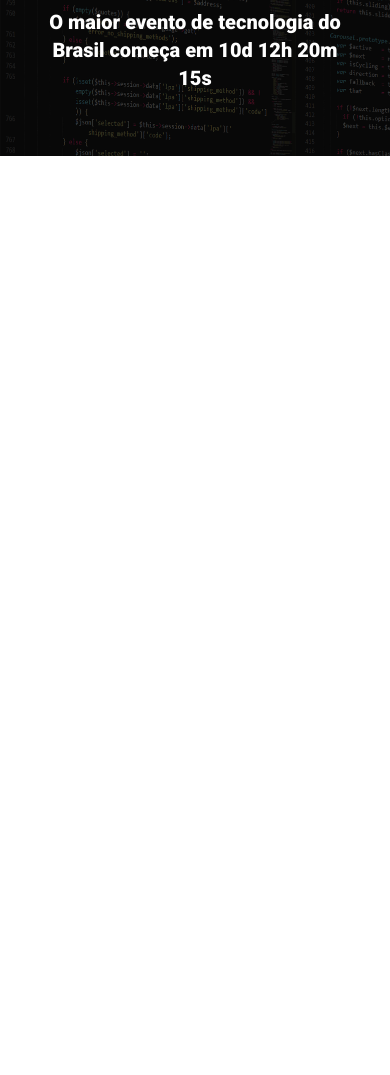
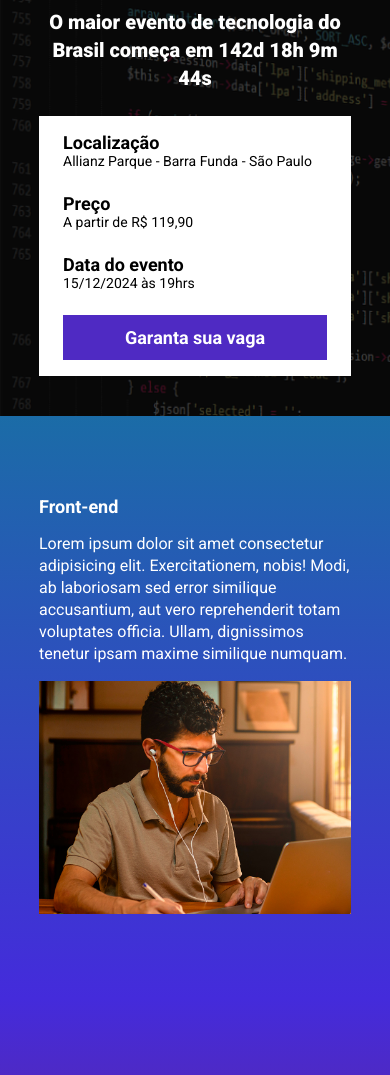
Before and after one commit to Josyway/pagina_evento, a website built with Parcel: page src/index.html in a window 390 px wide. Shown: the part 96-1171 px from the top of the page. Before the commit the page ends 844 px from the top, so only its background shows below. Built offline with nearby package versions, Linux system fonts and the light colour scheme.

Commit message:
crando a contagem regressiva

```diff
--- a/package.json
+++ b/package.json
@@ -1,9 +1,9 @@
 {
   "name": "modulo_22",
   "version": "1.0.0",
-  "main": "index.js",
   "scripts": {
     "dev": "parcel src/index.html src/styles/main.scss src/scripts/main.js",
+    "build": "parcel build src/index.html",
     "test": "echo \"Error: no test specified\" && exit 1"
   },
   "keywords": [],
--- a/src/index.html
+++ b/src/index.html
@@ -8,16 +8,81 @@
     <link rel="preconnect" href="https://fonts.gstatic.com" crossorigin>
     <link href="https://fonts.googleapis.com/css2?family=Roboto:wght@400;700;900&display=swap" rel="stylesheet">
     <link rel="stylesheet" href="./styles/main.scss">
+    <link rel="stylesheet" href="https://unpkg.com/aos@next/dist/aos.css" />
 </head>
 <body>
     <header class="hero">
         <div class="container">
             <img class="hero__logo" src="./images/ebac_logo.svg" alt="EBAC">
             <p class="hero__text">
-                O maior evento de tecnologia do Brasil começa em 10d 12h 20m 15s
+                O maior evento de tecnologia do Brasil <span id="contador"></span>
             </p>
+            <div class="infos-bar">
+                <ul class="infos-bar__infos">
+                    <li class="infos-bar__infos__item">
+                        <b>Localização</b>
+                        Allianz Parque - Barra Funda - São Paulo
+                    </li>
+                    <li class="infos-bar__infos__item">
+                        <b>Preço</b>
+                        A partir de R$ 119,90
+                    </li>
+                    <li class="infos-bar__infos__item">
+                        <b>Data do evento</b>
+                        15/12/2024 às 19hrs
+                    </li>
+                </ul>
+                <a class="buttons buttons--primary" href="#">
+                    Garanta sua vaga
+                </a>
+            </div>
         </div>
     </header>
+    <section class="event event--frontend">
+        <div class="container" data-aos="fade-right">
+            <div class="event__details">
+                <h2 class="event__details__title">Front-end</h2>
+                <p class="event__details__description">
+                    Lorem ipsum dolor sit amet consectetur adipisicing elit. Exercitationem, nobis! Modi, ab laboriosam sed error similique accusantium, aut vero reprehenderit totam voluptates officia. Ullam, dignissimos tenetur ipsam maxime similique numquam.
+                </p>
+            </div>
+            <img class="event__image" src="./images/frontend.png" alt="Front-end">
+        </div>
+    </section>
+    <section class="event event--backend event--image-left">
+        <div class="container" data-aos="fade-left">
+            <div class="event__details">
+                <h2 class="event__details__title">Back-end</h2>
+                <p class="event__details__description">
+                    Lorem ipsum dolor sit amet consectetur adipisicing elit. Exercitationem, nobis! Modi, ab laboriosam sed error similique accusantium, aut vero reprehenderit totam voluptates officia. Ullam, dignissimos tenetur ipsam maxime similique numquam.
+                </p>
+            </div>
+            <img class="event__image" src="./images/backend.png" alt="Front-end">
+        </div>
+    </section>
+    <section class="event event--ux-ui">
+        <div class="container" data-aos="flip-left">
+            <div class="event__details">
+                <h2 class="event__details__title">UX-UI</h2>
+                <p class="event__details__description">
+                    Lorem ipsum dolor sit amet consectetur adipisicing elit. Exercitationem, nobis! Modi, ab laboriosam sed error similique accusantium, aut vero reprehenderit totam voluptates officia. Ullam, dignissimos tenetur ipsam maxime similique numquam.
+                </p>
+            </div>
+            <img class="event__image" src="./images/ui-ux.png" alt="Front-end">
+        </div>
+    </section>
+    <section class="event event--data-science event--image-left">
+        <div class="container" data-aos="flip-right">
+            <div class="event__details">
+                <h2 class="event__details__title">Data Science</h2>
+                <p class="event__details__description">
+                    Lorem ipsum dolor sit amet consectetur adipisicing elit. Exercitationem, nobis! Modi, ab laboriosam sed error similique accusantium, aut vero reprehenderit totam voluptates officia. Ullam, dignissimos tenetur ipsam maxime similique numquam.
+                </p>
+            </div>
+            <img class="event__image" src="./images/data.png" alt="Front-end">
+        </div>
+    </section>
+    <script src="https://unpkg.com/aos@next/dist/aos.js"></script>
     <script src="scripts/main.js"></script>
 </body>
 </html>
--- a/src/scripts/main.js
+++ b/src/scripts/main.js
@@ -0,0 +1,27 @@
+AOS.init();
+
+const dataDoEvento = new Date("Dec 15, 2024 19:00:00");
+const timeStampDoEvento = dataDoEvento.getTime();
+
+const contaAsHoras = setInterval(function() {
+    const agora = new Date();
+    const timeStampAtual =  agora.getTime();
+
+    const dataAteEvento = timeStampDoEvento - timeStampAtual;
+
+    const diasEmMs = 1000 * 60 * 60 * 24;
+    const horasEmMs = 1000 * 60 * 60;
+    const minutosEmMs = 1000 * 60;
+
+
+    const diasAteOEvento = Math.floor(dataAteEvento / diasEmMs);
+    const horasAteOEvento = Math.floor((dataAteEvento % diasEmMs) / horasEmMs);
+    const nimutosAteOEvento = Math.floor((dataAteEvento % horasEmMs) / minutosEmMs);
+    const segundosAteOEvento = Math.floor((dataAteEvento % minutosEmMs) / 1000);
+
+    document.getElementById('contador').innerHTML = `começa em ${diasAteOEvento}d ${horasAteOEvento}h ${nimutosAteOEvento}m ${segundosAteOEvento}s`;
+
+    if (dataAteEvento < 0) {
+        document.getElementById('contador').innerHTML = 'Evento expirado!';
+    }
+},1000);
--- /dev/null
+++ b/src/styles/_event.scss
@@ -0,0 +1,65 @@
+@use 'variables';
+
+.event {
+    padding: 80px 0;
+
+    &--frontend{
+        background-image: linear-gradient(variables.$blue1, variables.$blue2);
+    }
+
+    &--backend{
+        background-image: linear-gradient(variables.$blue2, variables.$pink);
+    }
+
+    &--ux-ui{
+        background-image: linear-gradient(variables.$pink, variables.$yellow);
+    }
+
+    &--data-science{
+        background-image: linear-gradient(variables.$yellow, variables.$pink);
+    }
+
+    &--image-left{
+        .container{
+            flex-direction: row-reverse;
+        }
+    }
+
+    .container{
+        display: flex;
+        gap: 40px;
+    }
+
+    &__image {
+        max-width: 360px;
+    }
+
+    &__details {
+
+        &__title{
+            font-size: 18px;
+            font-weight: bold;
+            margin-bottom: 16px;
+        }
+
+        &__description {
+            line-height: 22px;
+        }
+
+    }
+
+    @media (max-width: 640px) {
+        .container{
+            display: block;
+        }
+
+        &__image{
+            width: 100%;
+        }
+
+        &__details{
+            margin-right: 0;
+            margin-bottom: 16px;
+        }
+    }
+}
--- a/src/styles/_hero.scss
+++ b/src/styles/_hero.scss
@@ -1,3 +1,5 @@
+@use 'variables';
+
 .hero{
     padding-top: 64px;
     padding-bottom: 100px;
@@ -16,7 +18,7 @@
         left: 0;
         width: 100%;
         height: 100%;
-        background-color: #000;
+        background-color: variables.$secundaryTextColor;
         content: '';
         opacity: .7;
     }
--- /dev/null
+++ b/src/styles/_variables.scss
@@ -0,0 +1,8 @@
+$textColor: #fff;
+$secundaryTextColor: #000;
+$buttonColor: #4f2ac3;
+
+$blue1: #1b6ca7;
+$blue2: #442bdb;
+$pink: #89223b;
+$yellow: #9c791d;
--- /dev/null
+++ b/src/styles/components/_buttons.scss
@@ -0,0 +1,26 @@
+@use '../variables';
+
+.buttons{
+    padding: 12px;
+    font-size: 18px;
+    font-weight: bold;
+    text-decoration: none;
+    text-align: center;
+    white-space: nowrap;
+
+    &--primary{
+        color: variables.$textColor;
+        background-color: variables.$buttonColor;
+        border: none;
+    }
+
+    @media (max-width: 640px) {
+        display: block;
+        width: 100%;
+    }
+
+    @media (min-width: 641px) and (max-width: 1023px) {
+        display: flex;
+        align-items: center;
+    }
+}
--- /dev/null
+++ b/src/styles/components/_infos_bar.scss
@@ -0,0 +1,43 @@
+@use '../variables';
+
+.infos-bar{
+    padding: 16px 24px;
+    background-color: variables.$textColor;
+    display: flex;
+    justify-content: space-between;
+
+    &__infos{
+        display: flex;
+        gap: 40px;
+
+
+        &__item{
+            font-size: 14px;
+            color: variables.$secundaryTextColor;
+
+            b{
+                font-size: 18px;
+                display: block;
+                color: variables.$secundaryTextColor;
+            }
+        }
+    }
+
+    @media (max-width: 640px) {
+        display: block;
+
+        &__infos{
+            display: block;
+
+            &__item{
+                margin-bottom: 24px;
+            }
+        }
+    }
+
+    @media (min-width: 641px) and (max-width: 1023px) {
+        &__infos {
+            gap: 16px;
+        }
+    }
+}
--- a/src/styles/main.scss
+++ b/src/styles/main.scss
@@ -1,11 +1,16 @@
 @use 'hero';
+@use 'variables';
+@use 'event';
+@use 'components/infos_bar';
+@use 'components/buttons';
 
 * {
     padding: 0;
     margin: 0;
     box-sizing: border-box;
     font-family: Roboto, sans-serif;
-    color: #fff;
+    color: variables.$textColor;
+    list-style: none;
 }
 
 .container{
```
